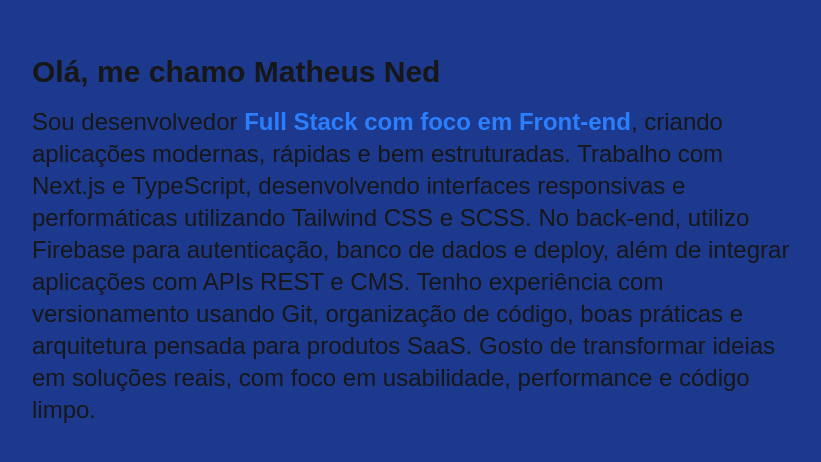
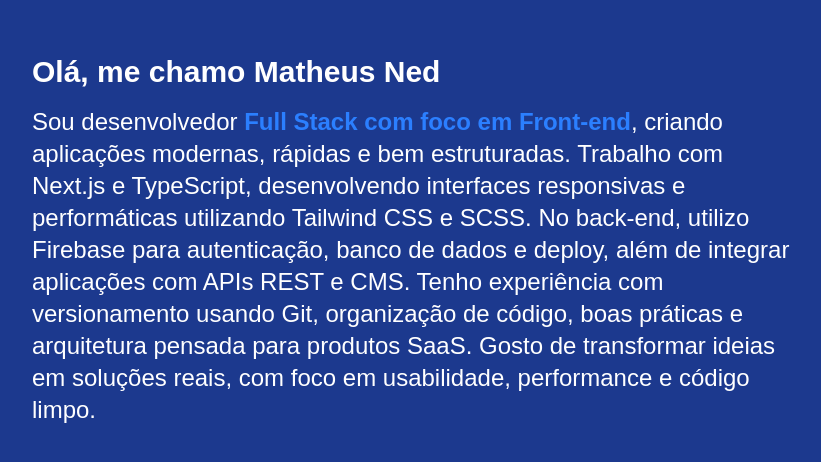
Before and after one commit to nedmad/portifolio, a Next.js app: page / in a window 1280 px wide. Shown: the part 160-622 px from the top of the page, without its empty margins (228-1049 px from the left). Built offline with nearby package versions, Linux system fonts and the light colour scheme.

Commit message:
texto em color white, na intro

```diff
--- a/src/components/intro/intro.tsx
+++ b/src/components/intro/intro.tsx
@@ -4,7 +4,7 @@ export default function Intro() {
   return (
     <section className="h-screen snap-start bg-blue-900">
       <Container>
-        <article className="h-screen flex justify-center items-center">
+        <article className="h-screen flex justify-center items-center text-white">
           <div className="px-1">
             <h1 className="font-bold text-3xl mb-4">
               Olá, me chamo Matheus Ned
```
Also changed, not shown: 1 other file (tests, documents, lock files or other folders).
